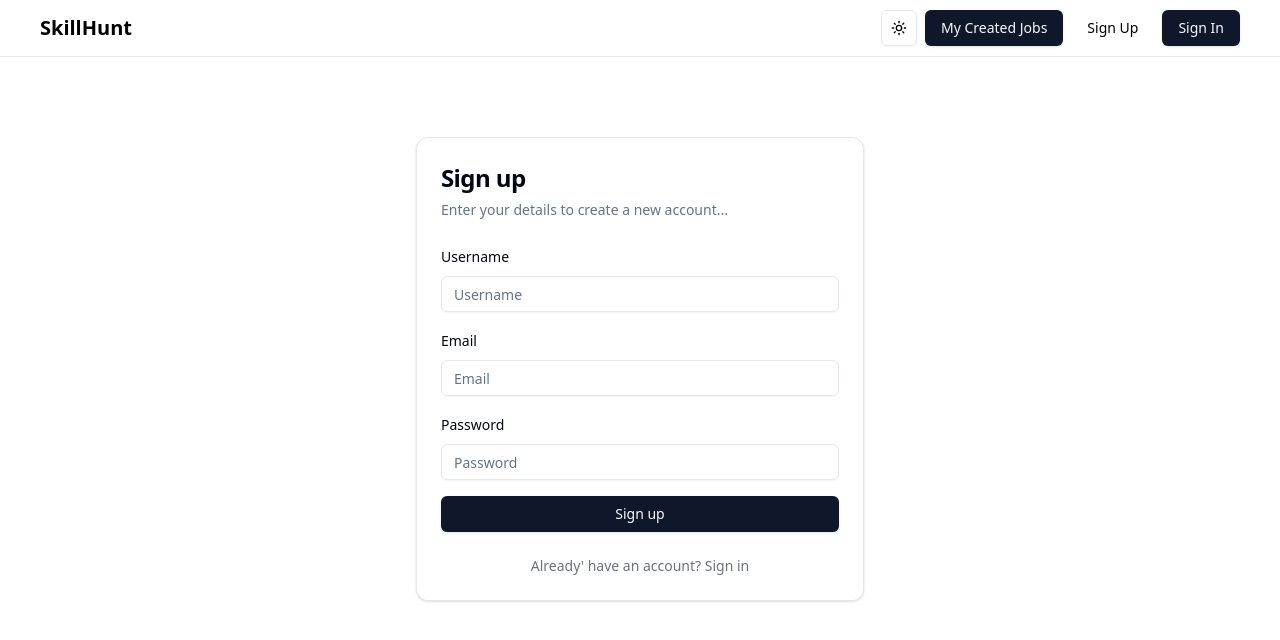
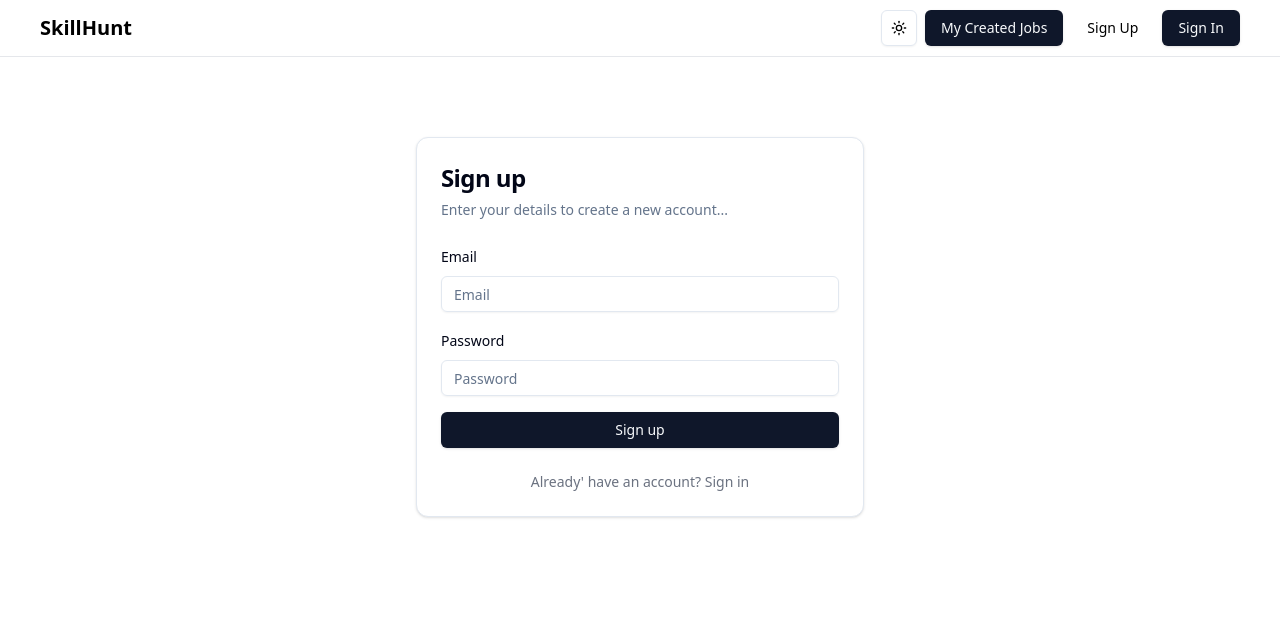
Before and after one commit to UpekshaHerath/SkillHunt-frontend, a Next.js app: page /auth/sign-up in a window 1280 px wide. Shown: the top 640 px of the page. Built offline with nearby package versions, Linux system fonts and the light colour scheme.

Commit message:
feat: removed username from login

```diff
--- a/src/app/auth/sign-in/page.tsx
+++ b/src/app/auth/sign-in/page.tsx
@@ -20,7 +20,7 @@ import Link from "next/link";
 import { Input } from '@/components/ui/input';
 
 export default function SignInPage() {
-  const [credentials, setCredentials] = useState<CredentialsType>({ name: '', email: '', password: '' });
+  const [credentials, setCredentials] = useState<CredentialsType>({ email: '', password: '' });
   const { login: setAuthToken } = useContext(AuthContext)!;
   const router = useRouter();
   const [error, setError] = useState<string | null>(null);
@@ -58,17 +58,6 @@ export default function SignInPage() {
       </CardHeader>
       <CardContent>
         <form onSubmit={handleSubmit} className="space-y-4">
-          <div className="space-y-2">
-            <Label htmlFor="name">Username</Label>
-            <Input
-              id="name"
-              type="name"
-              name="name"
-              placeholder="Username"
-              value={credentials.name}
-              onChange={handleChange}
-            />
-          </div>
           <div className="space-y-2">
             <Label htmlFor="email">Email</Label>
             <Input
--- a/src/app/auth/sign-up/page.tsx
+++ b/src/app/auth/sign-up/page.tsx
@@ -21,7 +21,6 @@ import Link from "next/link";
 
 export default function SignInPage() {
   const [credentials, setCredentials] = useState<CredentialsType>({
-    name: "",
     email: "",
     password: "",
   });
@@ -64,17 +63,6 @@ export default function SignInPage() {
       </CardHeader>
       <CardContent>
         <form onSubmit={handleSubmit} className="space-y-4">
-          <div className="space-y-2">
-            <Label htmlFor="name">Username</Label>
-            <Input
-              id="name"
-              type="name"
-              name="name"
-              placeholder="Username"
-              value={credentials.name}
-              onChange={handleChange}
-            />
-          </div>
           <div className="space-y-2">
             <Label htmlFor="email">Email</Label>
             <Input
--- a/src/app/profile/page.tsx
+++ b/src/app/profile/page.tsx
@@ -160,7 +160,7 @@ export default function UserProfileForm() {
                 <div className="flex flex-col items-center md:items-start space-y-4">
                   <Avatar className="w-32 h-32">
                     <AvatarImage src={avatarSrc} alt="Profile picture" />
-                    <AvatarFallback>{userData.name.charAt(0)}</AvatarFallback>
+                    <AvatarFallback>{userData.email.toUpperCase().charAt(0)}</AvatarFallback>
                   </Avatar>
                   {isEditing && (
                     <div>
--- a/src/components/ui/avatar.tsx
+++ b/src/components/ui/avatar.tsx
@@ -39,7 +39,7 @@ const AvatarFallback = React.forwardRef<
   <AvatarPrimitive.Fallback
     ref={ref}
     className={cn(
-      "flex h-full w-full items-center justify-center rounded-full bg-slate-100 dark:bg-slate-800",
+      "flex h-full w-full items-center justify-center rounded-full text-[50px] bg-slate-100 dark:bg-slate-800",
       className
     )}
     {...props}
--- a/src/types/Credentials.ts
+++ b/src/types/Credentials.ts
@@ -1,5 +1,4 @@
 export interface CredentialsType {
-    name: string;
     email: string;
     password: string;
 }
```
